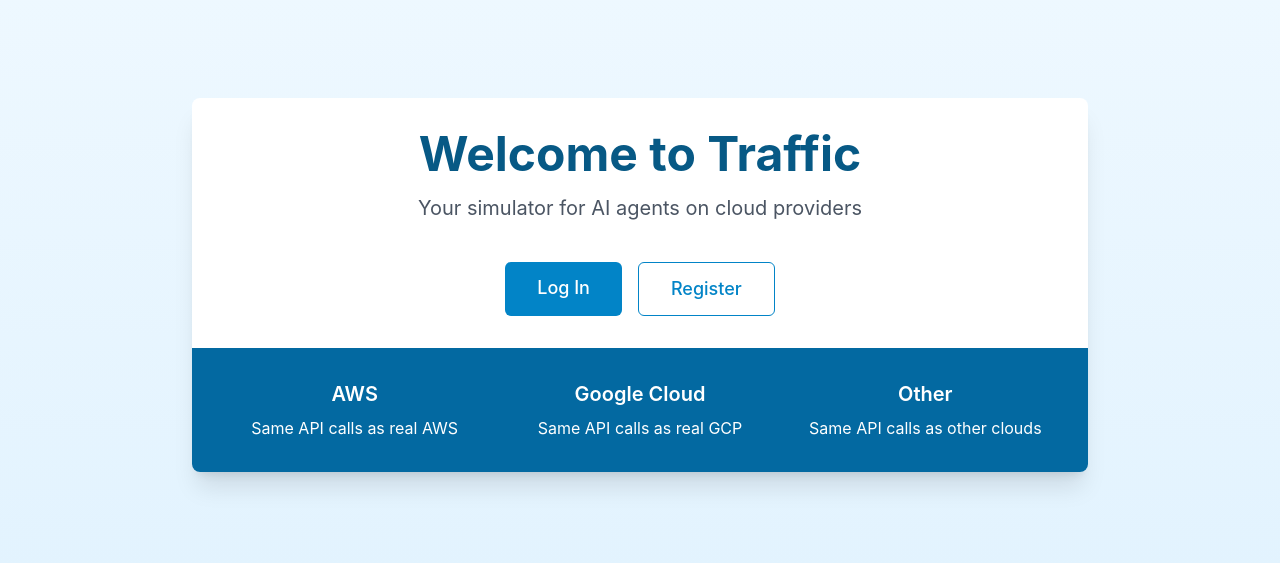
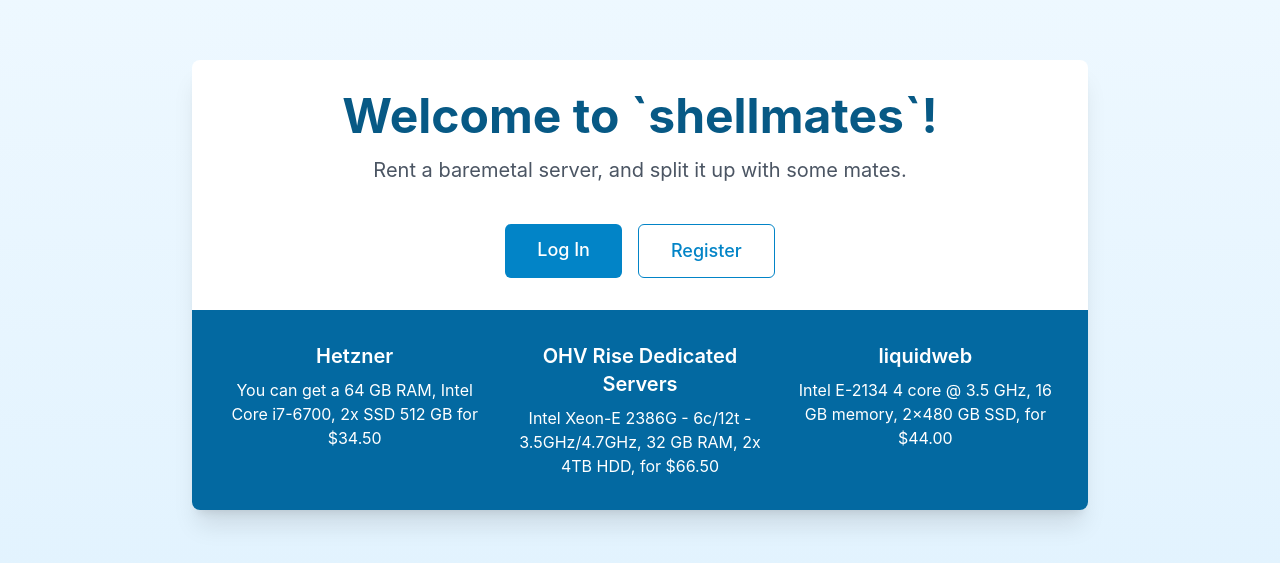
Before and after one commit to andrewarrow/shellmates, a React (Vite) app in the folder frontend/: page / in a window 1280 px wide. Shown: the part 115-678 px from the top of the page. Built offline with nearby package versions, Linux system fonts and the light colour scheme.

Commit message:
https://www.liquidweb.com/dedicated-server-hosting/bare-metal/

```diff
--- a/frontend/src/pages/SplashPage.jsx
+++ b/frontend/src/pages/SplashPage.jsx
@@ -5,9 +5,9 @@
     <div className="min-h-screen flex flex-col items-center justify-center p-4 bg-gradient-to-b from-primary-50 to-primary-100">
       <div className="max-w-4xl w-full bg-white rounded-lg shadow-xl overflow-hidden">
         <div className="p-8 text-center">
-          <h1 className="text-4xl md:text-5xl font-bold text-primary-800 mb-4">Welcome to Traffic</h1>
+          <h1 className="text-4xl md:text-5xl font-bold text-primary-800 mb-4">Welcome to `shellmates`!</h1>
           <p className="text-xl text-gray-600 mb-8">
-            Your simulator for AI agents on cloud providers
+            Rent a baremetal server, and split it up with some mates.
           </p>
 
           <div className="flex flex-col md:flex-row gap-4 justify-center mt-10">
@@ -29,16 +29,16 @@
         <div className="bg-primary-700 text-white p-8">
           <div className="grid md:grid-cols-3 gap-6">
             <div className="text-center">
-              <h3 className="text-xl font-semibold mb-2">AWS</h3>
-              <p>Same API calls as real AWS</p>
+              <h3 className="text-xl font-semibold mb-2"><a href="https://www.hetzner.com/legal/referrals">Hetzner</a></h3>
+              <p>You can get a 64 GB RAM, Intel Core i7-6700, 2x SSD 512 GB for $34.50</p>
             </div>
             <div className="text-center">
-              <h3 className="text-xl font-semibold mb-2">Google Cloud</h3>
-              <p>Same API calls as real GCP</p>
+              <h3 className="text-xl font-semibold mb-2"><a href="https://us.ovhcloud.com/bare-metal/rise/">OHV Rise Dedicated Servers</a></h3>
+              <p>Intel Xeon-E 2386G - 6c/12t - 3.5GHz/4.7GHz, 32 GB RAM, 2x 4TB HDD, for $66.50</p>
             </div>
             <div className="text-center">
-              <h3 className="text-xl font-semibold mb-2">Other</h3>
-              <p>Same API calls as other clouds</p>
+              <h3 className="text-xl font-semibold mb-2"><a href="https://www.liquidweb.com/dedicated-server-hosting/bare-metal/">liquidweb</a></h3>
+              <p> Intel E-2134 4 core @ 3.5 GHz, 16 GB memory, 2×480 GB SSD, for $44.00</p>
             </div>
           </div>
         </div>
```
